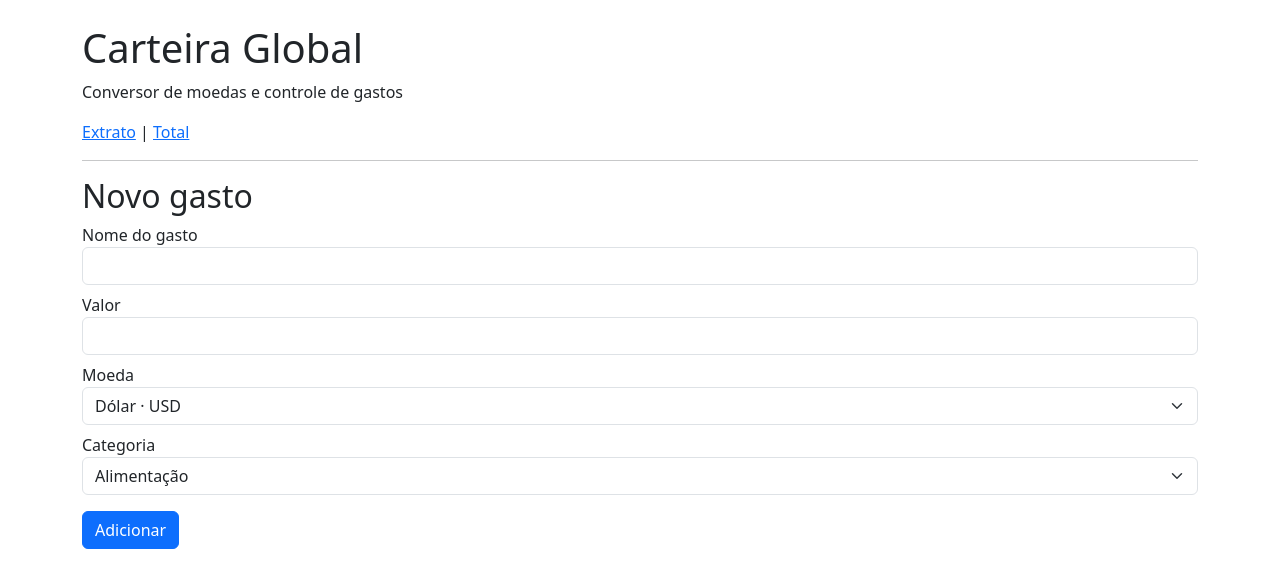
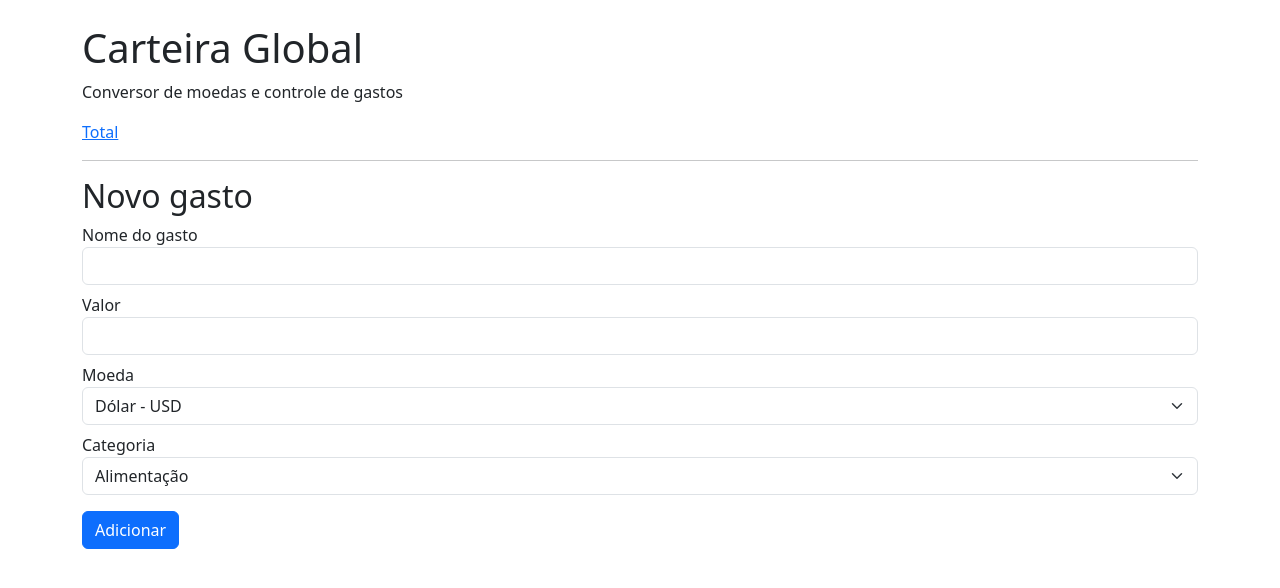
Before and after one commit to Ccedilha/TrabalhoSENAI, a plain HTML site: page index.html in a window 1280 px wide. Drawn offline with nearby package versions, Linux system fonts and the light colour scheme.

Commit message:
finalizando estilização

```diff
--- a/index.html
+++ b/index.html
@@ -4,7 +4,7 @@
 <head>
   <meta charset="UTF-8">
   <meta name="viewport" content="width=device-width, initial-scale=1.0">
-  <title>Carteira Global · Extrato</title>
+  <title>Carteira Global - Extrato</title>
   <link href="https://cdn.jsdelivr.net/npm/bootstrap@5.3.3/dist/css/bootstrap.min.css" rel="stylesheet">
 </head>
 
@@ -16,7 +16,6 @@
     <p>Conversor de moedas e controle de gastos</p>
 
     <p>
-      <a href="index.html">Extrato</a> |
       <a href="despesas.html">Total</a>
     </p>
 
@@ -42,10 +41,10 @@
       <div class="mb-2">
         <label for="moeda">Moeda</label>
         <select id="moeda" name="moeda" class="form-select">
-          <option value="USD">Dólar · USD</option>
-          <option value="BRL">Real · BRL</option>
-          <option value="EUR">Euro · EUR</option>
-          <option value="BTC">Bitcoin · BTC</option>
+          <option value="USD">Dólar - USD</option>
+          <option value="BRL">Real - BRL</option>
+          <option value="EUR">Euro - EUR</option>
+          <option value="BTC">Bitcoin - BTC</option>
         </select>
       </div>
 
```
Also changed, not shown: despesas.html (+1 -1 lines).
